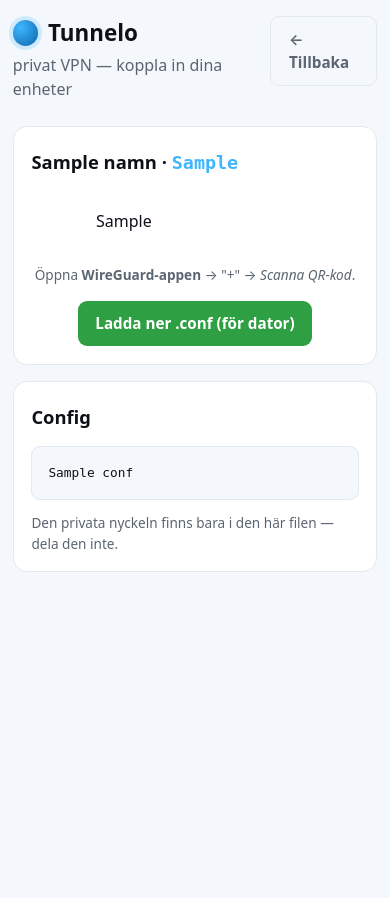
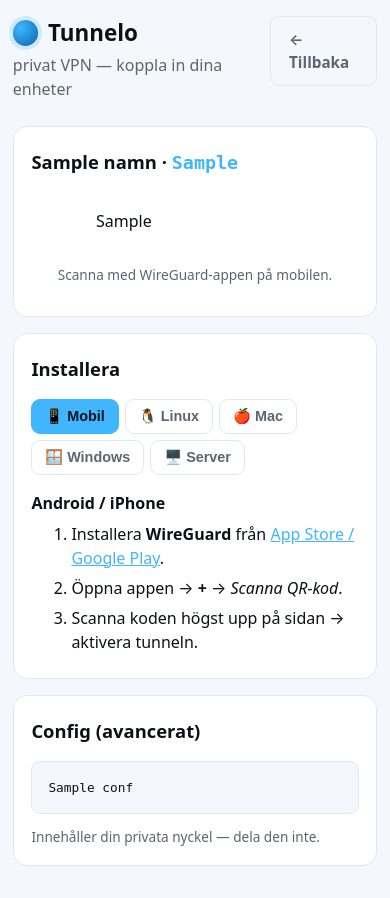
Before and after one commit to hugowikstrom/tunnelo, a Flask app: template server/templates/device.html in a window 390 px wide. Before the commit the page ends 572 px from the top, so only its background shows below. Run offline with Flask 3, Linux system fonts and the light colour scheme; the template is opened without the code that fills it: most values are stand-ins (such as "Sample title", 1, 10 or a date in 2020).

Commit message:
Installationshjälp per plattform + curl-länk med token
- Enhetssidan: flikar för Mobil/Linux/Mac/Windows/Server med instruktioner
- Ett-klicks bash-skript (installerar WireGuard, config, startar tunneln)
- Curl-länk: curl -sSL <url>/i/<lång-token> | sudo bash
- Token per enhet (48 bytes), notifieringsmail till ägaren vid nedladdning

Co-Authored-By: Claude Opus 4.8 <noreply@anthropic.com>
Claude-Session: https://claude.ai/code/session_01UtY3dNTAZBesQkqgrNUUho

```diff
--- a/server/templates/device.html
+++ b/server/templates/device.html
@@ -5,20 +5,94 @@
 <div class="card">
   <h2>{{ device.namn }} · <span class="ip">{{ device.vpn_ip }}</span></h2>
   <div class="qr">{{ qr|safe }}</div>
-  <p class="muted" style="text-align:center">
-    Öppna <strong>WireGuard-appen</strong> → "+" → <em>Scanna QR-kod</em>.
-  </p>
-  <div style="text-align:center;margin-top:1rem">
-    <a class="btn green" href="{{ url_for('ladda_config', device_id=device.id) }}">
-      Ladda ner .conf (för dator)
-    </a>
+  <p class="muted" style="text-align:center">Scanna med WireGuard-appen på mobilen.</p>
+</div>
+
+<div class="card">
+  <h2>Installera</h2>
+  <div class="flikar">
+    <button class="flik aktiv" data-mal="mobil">📱 Mobil</button>
+    <button class="flik" data-mal="linux">🐧 Linux</button>
+    <button class="flik" data-mal="mac">🍎 Mac</button>
+    <button class="flik" data-mal="windows">🪟 Windows</button>
+    <button class="flik" data-mal="server">🖥️ Server</button>
+  </div>
+
+  <div class="panel aktiv" id="mobil">
+    <p><strong>Android / iPhone</strong></p>
+    <ol>
+      <li>Installera <strong>WireGuard</strong> från
+        <a href="https://www.wireguard.com/install/" style="color:var(--accent)">App Store / Google Play</a>.</li>
+      <li>Öppna appen → <strong>+</strong> → <em>Scanna QR-kod</em>.</li>
+      <li>Scanna koden högst upp på sidan → aktivera tunneln.</li>
+    </ol>
+  </div>
+
+  <div class="panel" id="linux">
+    <p><strong>Ubuntu / Debian / Fedora / Arch</strong> — klistra in i en terminal:</p>
+    <pre>curl -sSL {{ curl_url }} | sudo bash</pre>
+    <p class="muted" style="margin:.4rem 0">Installerar WireGuard, lägger in nyckeln
+      och startar tunneln — allt i ett. Länken är hemlig och personlig.</p>
+    <p class="muted" style="margin:.8rem 0 .3rem">Eller ladda ner och kör manuellt:</p>
+    <a class="btn green" href="{{ url_for('install_skript', device_id=device.id) }}">
+      ⬇ Installationsskript</a>
+    <pre style="margin-top:.6rem">bash tunnelo-{{ device.namn }}.sh</pre>
+  </div>
+
+  <div class="panel" id="mac">
+    <p><strong>macOS</strong> — två sätt:</p>
+    <p class="muted" style="margin:.2rem 0">A) Terminal (kräver
+      <a href="https://brew.sh" style="color:var(--accent)">Homebrew</a>):</p>
+    <a class="btn green" href="{{ url_for('install_skript', device_id=device.id) }}">
+      ⬇ Ladda ner installationsskript</a>
+    <pre style="margin-top:.6rem">bash tunnelo-{{ device.namn }}.sh</pre>
+    <p class="muted" style="margin:.6rem 0 .2rem">B) App: installera WireGuard från
+      App Store, ladda ner .conf nedan och importera den.</p>
+    <a class="btn" href="{{ url_for('ladda_config', device_id=device.id) }}">⬇ Ladda ner .conf</a>
+  </div>
+
+  <div class="panel" id="windows">
+    <p><strong>Windows</strong></p>
+    <ol>
+      <li>Installera <strong>WireGuard</strong> från
+        <a href="https://www.wireguard.com/install/" style="color:var(--accent)">wireguard.com</a>.</li>
+      <li>Ladda ner din config:
+        <a class="btn" style="padding:.3rem .6rem;font-size:.8rem" href="{{ url_for('ladda_config', device_id=device.id) }}">⬇ .conf</a></li>
+      <li>Öppna WireGuard → <em>Importera tunnel(er) från fil</em> → välj .conf → <em>Aktivera</em>.</li>
+    </ol>
+  </div>
+
+  <div class="panel" id="server">
+    <p><strong>Linux-server</strong> (koppla in en server i nätet) — ett kommando:</p>
+    <pre>curl -sSL {{ curl_url }} | sudo bash</pre>
+    <p class="muted" style="margin-bottom:0">Tunneln startar automatiskt vid omstart
+      om du kör <code>sudo systemctl enable wg-quick@tunnelo</code>.</p>
   </div>
 </div>
 
 <div class="card">
-  <h2>Config</h2>
+  <h2>Config (avancerat)</h2>
   <pre>{{ conf }}</pre>
-  <p class="muted" style="margin-bottom:0">Den privata nyckeln finns bara i den här
-    filen — dela den inte.</p>
+  <p class="muted" style="margin-bottom:0">Innehåller din privata nyckel — dela den inte.</p>
 </div>
+
+<style>
+  .flikar{display:flex;flex-wrap:wrap;gap:.4rem;margin-bottom:1rem}
+  .flik{background:transparent;border:1px solid var(--line);color:var(--dim);
+    padding:.5rem .8rem;border-radius:9px;cursor:pointer;font-size:.9rem}
+  .flik.aktiv{background:var(--accent);color:#04121f;border-color:var(--accent);font-weight:600}
+  .panel{display:none}
+  .panel.aktiv{display:block}
+  .panel ol,.panel p{margin:.4rem 0}
+  .panel li{margin:.4rem 0}
+  code{background:var(--bg);padding:.1rem .3rem;border-radius:4px;font-size:.85em}
+</style>
+<script>
+document.querySelectorAll('.flik').forEach(f => f.addEventListener('click', () => {
+  document.querySelectorAll('.flik').forEach(x => x.classList.remove('aktiv'));
+  document.querySelectorAll('.panel').forEach(x => x.classList.remove('aktiv'));
+  f.classList.add('aktiv');
+  document.getElementById(f.dataset.mal).classList.add('aktiv');
+}));
+</script>
 {% endblock %}
```
Also changed, not shown: server/webapp.py (+96 -4 lines).
